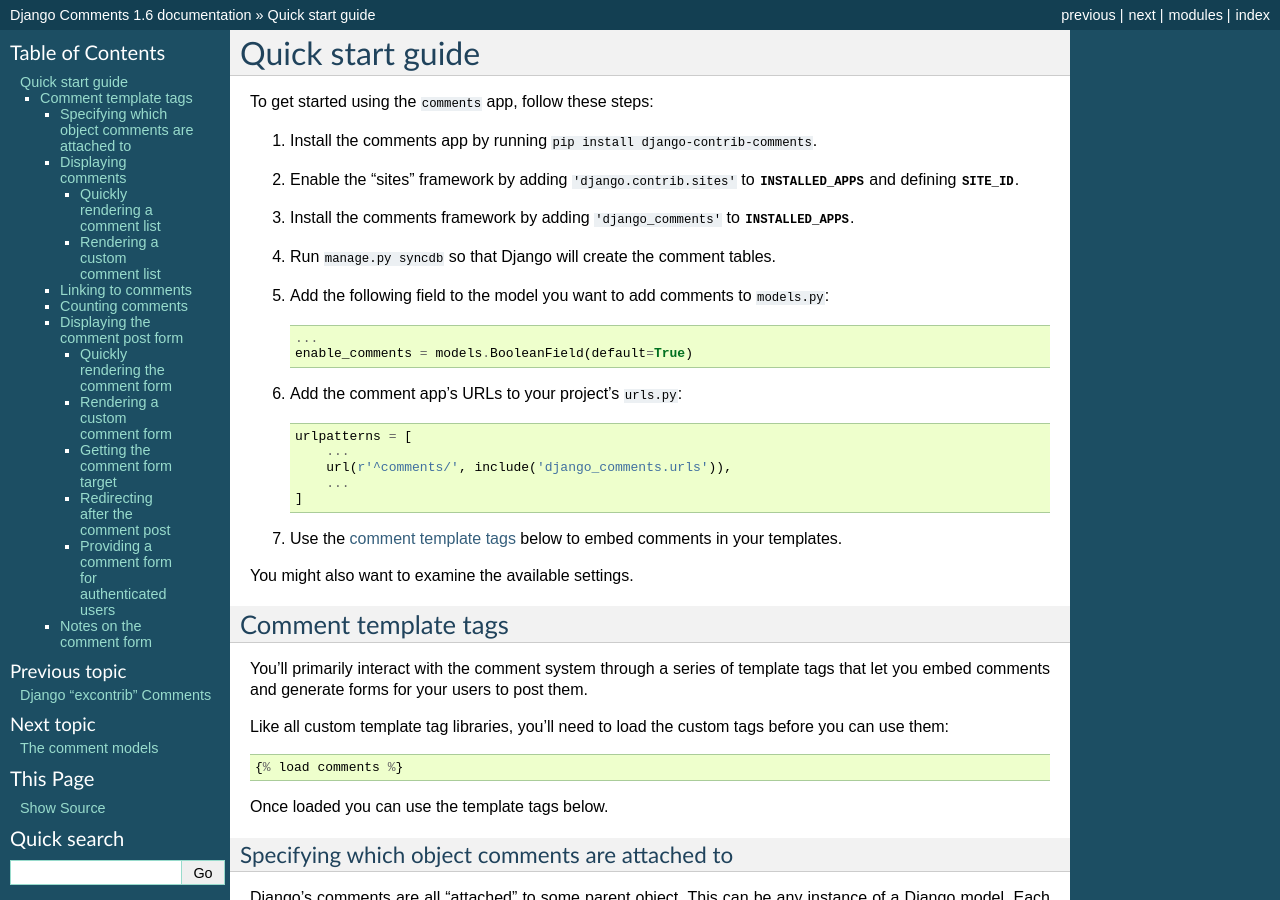
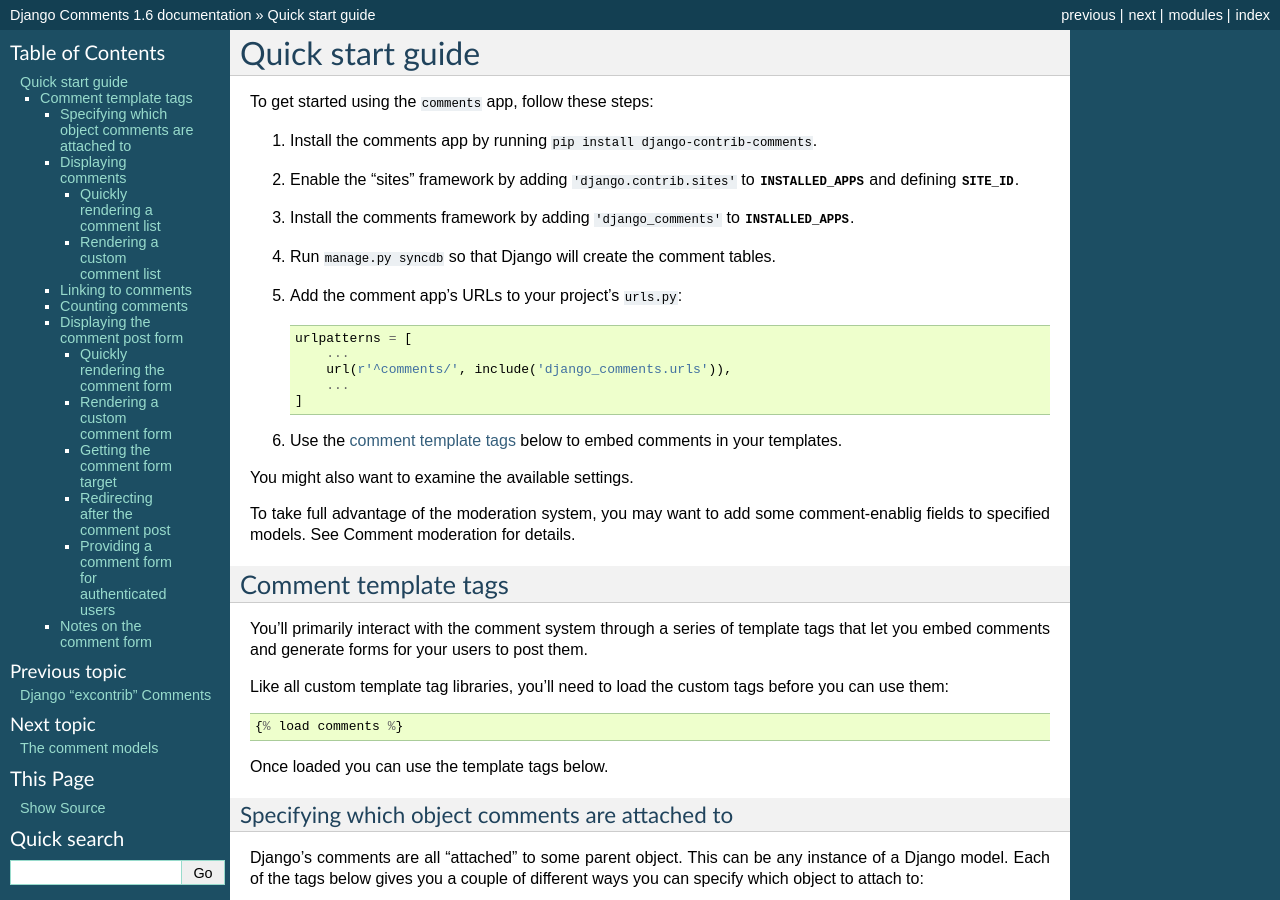
Before and after one commit to django/django-contrib-comments, a Sphinx documentation site: the page built from docs/quickstart.txt, in a window 1280 px wide and 900 px high. Built offline with Sphinx 7.4.7, drawn with Linux system fonts in a browser that asks for light colours; pages that are not in the unit, such as notebooks, are missing from menus.

Commit message:
Some notes to take adventage of moderation system

```diff
--- a/docs/quickstart.txt
+++ b/docs/quickstart.txt
@@ -15,13 +15,6 @@
 
 #. Run ``manage.py syncdb`` so that Django will create the comment tables.
 
-#. Add the following field to the model you want to add comments to ``models.py``:
-
-   .. code-block:: python
-
-        ...
-        enable_comments = models.BooleanField(default=True)
-
 #. Add the comment app's URLs to your project's ``urls.py``:
 
    .. code-block:: python
@@ -37,6 +30,9 @@
 
 You might also want to examine :ref:`the available settings
 <settings-comments>`.
+
+To take full advantage of the moderation system, you may want to add some
+comment-enablig fields to specified models. See Comment moderation for details.
 
 Comment template tags
 =====================
```
